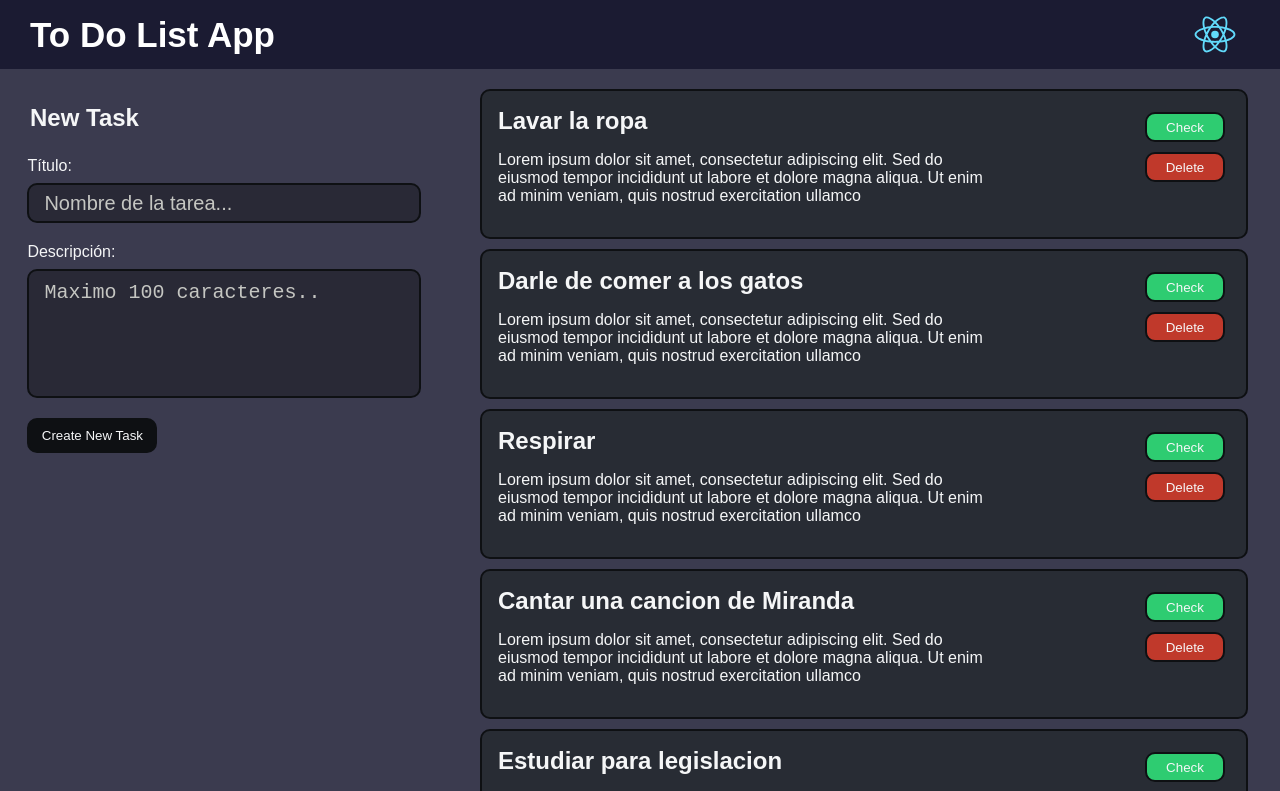
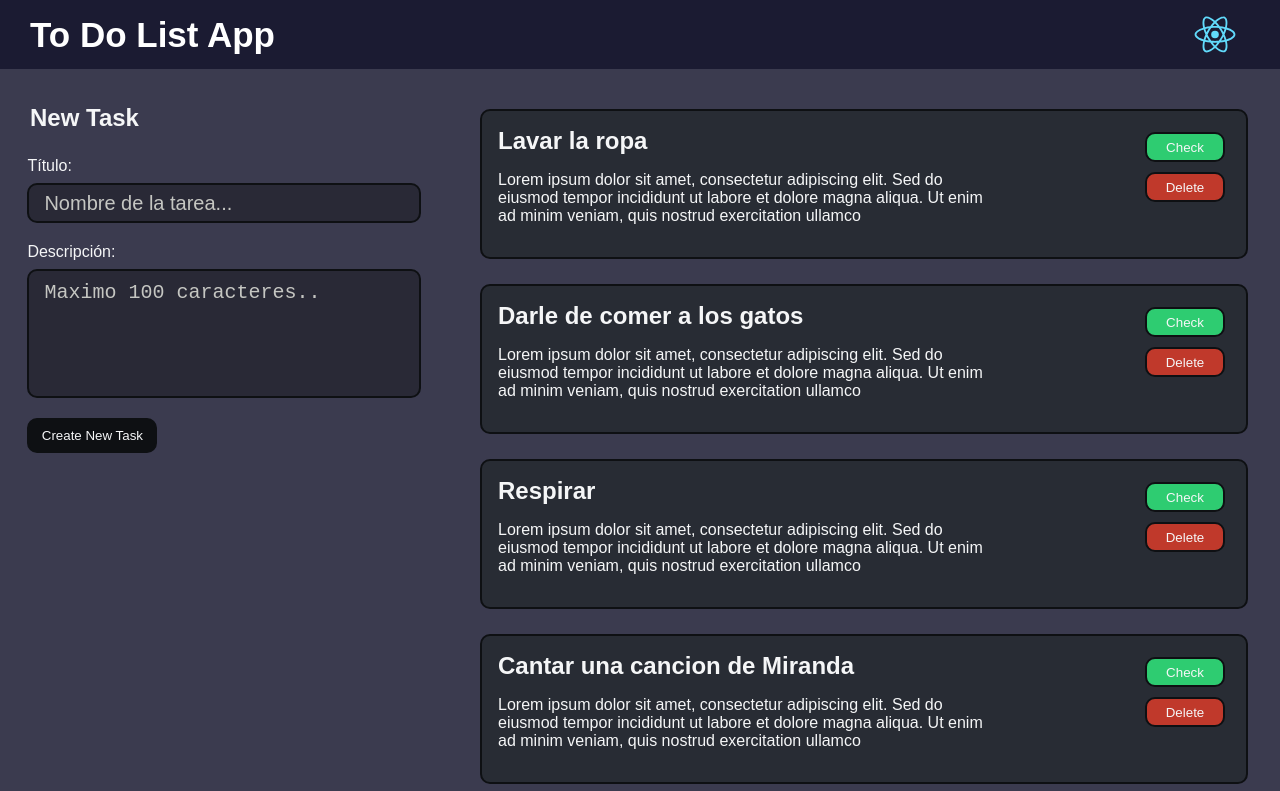
Before and after one commit to FlorCardinali/to-do-app, a React (Create React App) app: page / in a window 1280 px wide. Shown: the top 791 px of the page. Built offline with nearby package versions, Linux system fonts and the light colour scheme.

Commit message:
retoques de margen

```diff
--- a/src/components/taskItem/TaskItem.module.css
+++ b/src/components/taskItem/TaskItem.module.css
@@ -10,10 +10,11 @@
     height: 150px;
     padding: 1em;
     gap: 20%;
-    margin: 5px;
+    margin-top: 25px;
 
     text-align: left;
     border-radius: 10px;
+
     border: 2px double #0e1013;
 }
 
```
